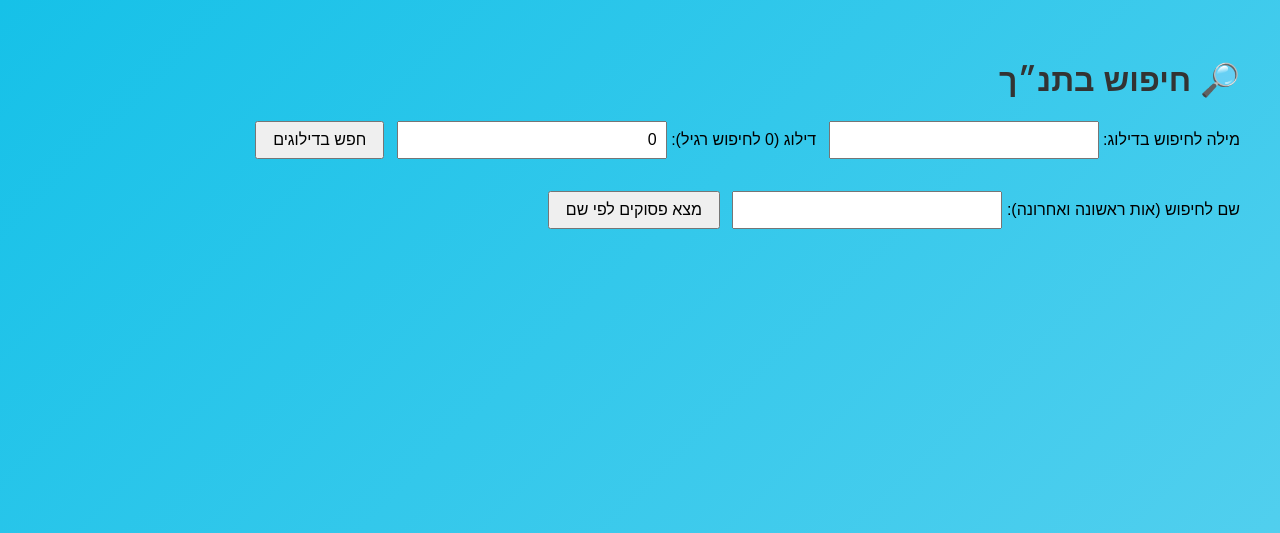
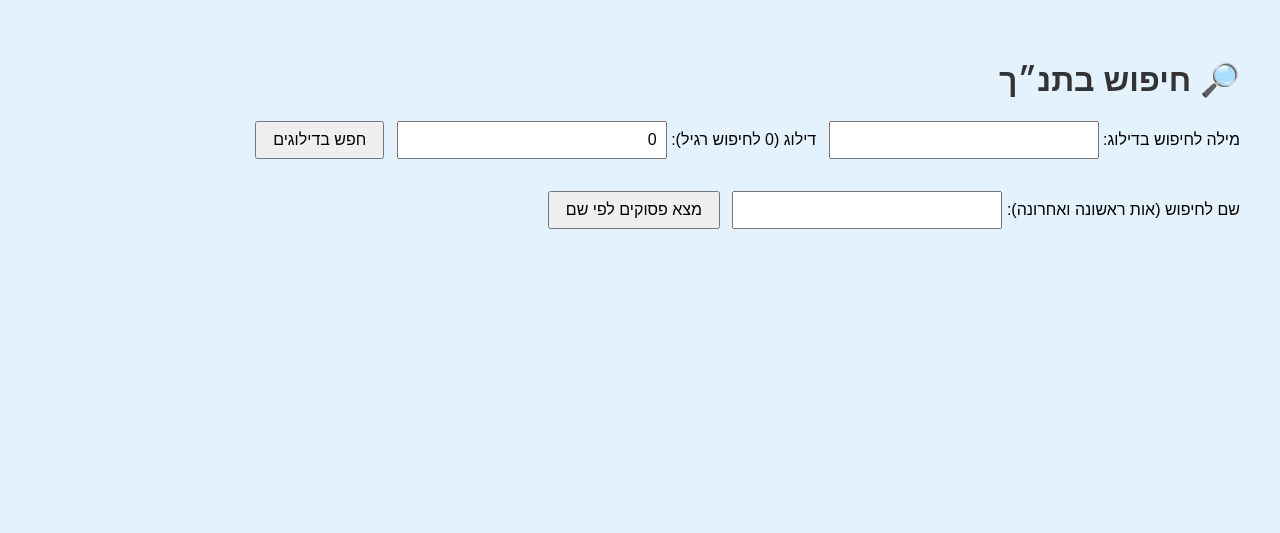
Before and after one commit to ShaniLevi770/search-in-bible-app, a Flask app: page / in a window 1280 px wide. Shown: the top 533 px of the page. Run offline with Flask 3, Linux system fonts and the light colour scheme; parts of the project's set-up code (start-up, migrations or seed data) failed here and were passed over.

Commit message:
change  background

```diff
--- a/templates/index.html
+++ b/templates/index.html
@@ -19,7 +19,7 @@
             font-family: Arial, sans-serif;
             direction: rtl;
             padding: 2em;
-            background: linear-gradient(-45deg, #e3f2fd, #16c1e8);
+            background: linear-gradient(-45deg, #e3f2fd, #e3f2fd);
             background-size: 400% 400%;
         }
         @keyframes backgroundChange {
```
